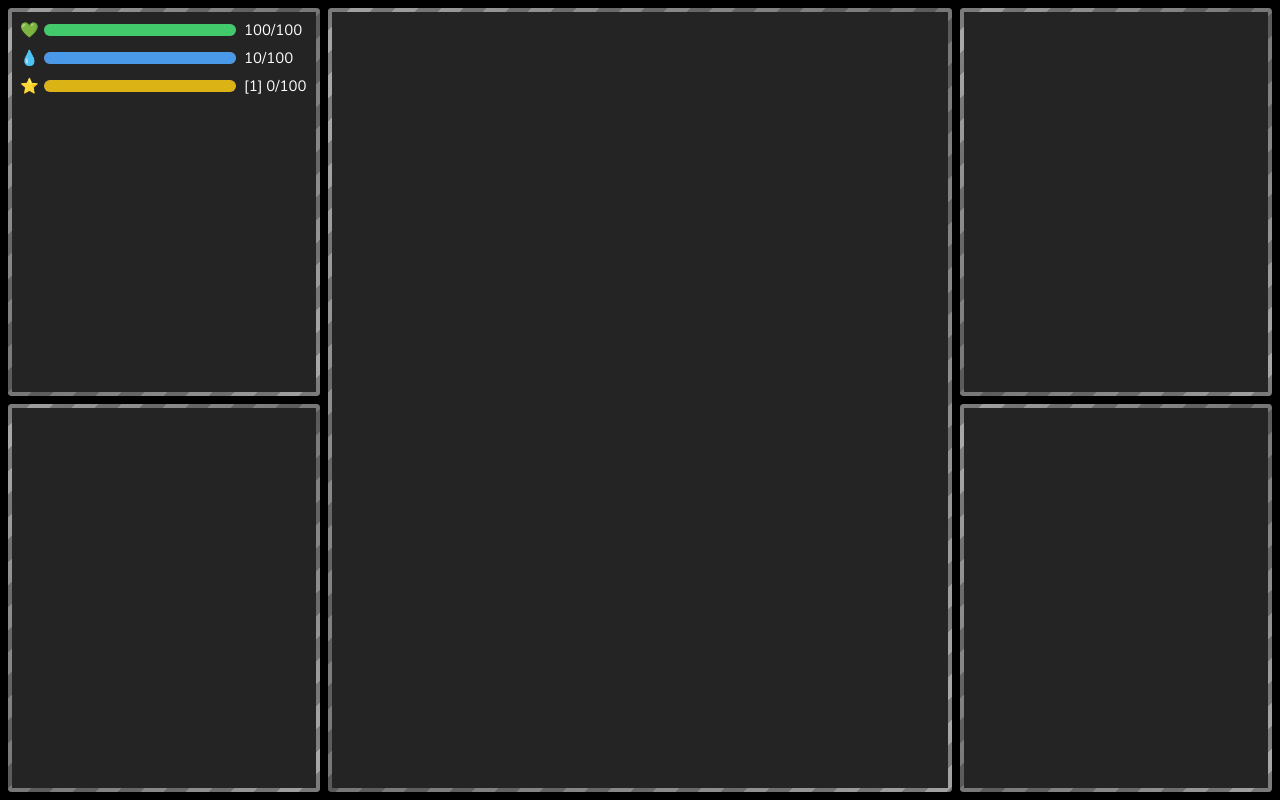
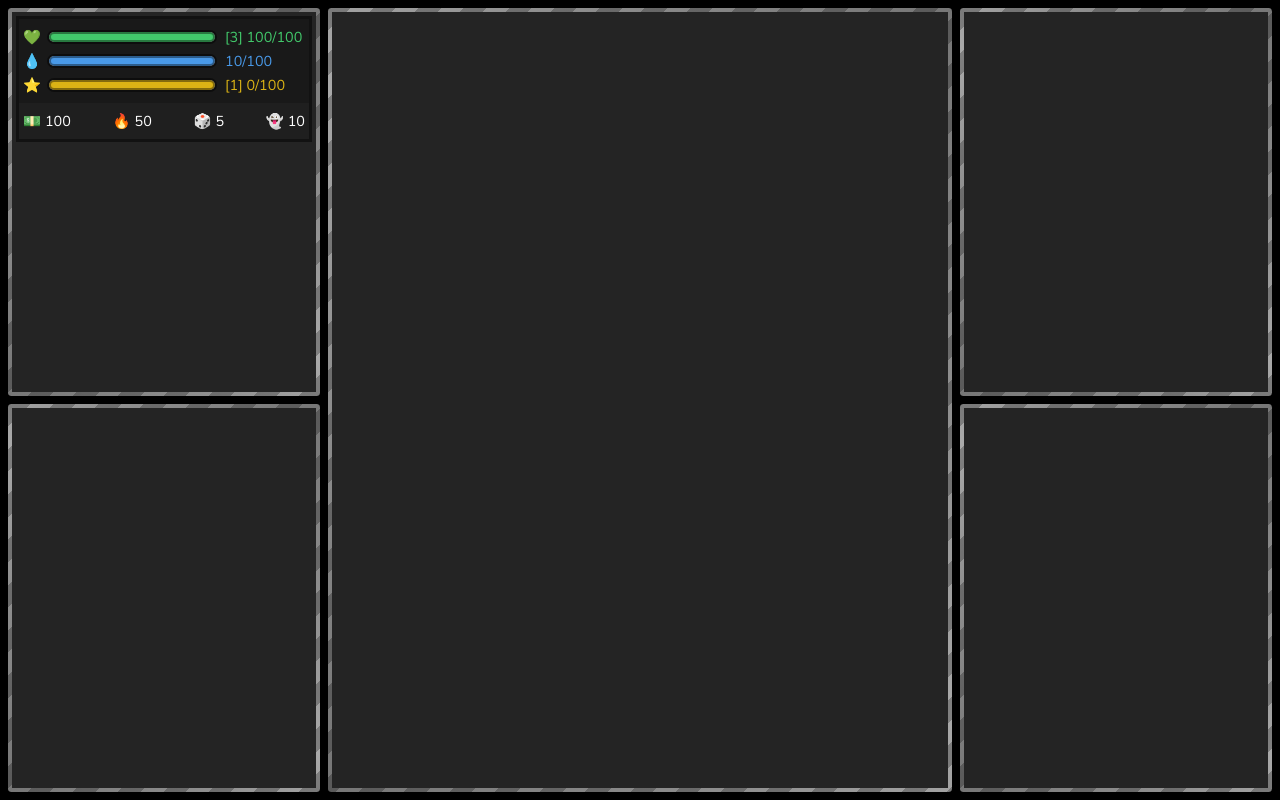
Before and after one commit to ProDreVil/Super-Snaders, a Flask app: page / in a window 1280 px wide. Run offline with Flask 3, Linux system fonts and the light colour scheme.

Commit message:
Updated the stats panel

```diff
--- a/web/static/css/panels.css
+++ b/web/static/css/panels.css
@@ -22,6 +22,7 @@
     --pattern-border-radius: 0.2rem;
     background-color: var(--panel-bg);
     border-radius: var(--pattern-border-radius);
+    font-size: 0.9rem;
     padding: 0.5rem;
     min-width: 0;
 }
--- a/web/static/css/status.css
+++ b/web/static/css/status.css
@@ -1,13 +1,28 @@
 .stats-area {
-    gap: 0.5rem;
-    margin: 0.25rem;
+    border: 0.2rem solid rgba(0, 0, 0, 0.5);
 }
 
-.stats {
+.stat {
     display: grid;
-    grid-template-columns: 1rem minmax(0, 1fr) 4rem;
+    grid-template-columns: 1rem minmax(0, 1fr) 5rem;
     align-items: center;
     gap: 0.5rem;
+}
+
+.resource-stats {
+    background-color: rgba(0, 0, 0, 0.3);
+    padding: 0.5rem 0.25rem;
+    gap: 0.25rem;
+}
+
+.quick-access-stats {
+    justify-content: space-between;
+    background-color: rgba(0, 0, 0, 0.15);
+    padding: 0.5rem 0.25rem;
+}
+
+.quick-access-stat {
+    gap: 0.25rem;
 }
 
 .stat-icon {
@@ -16,29 +31,37 @@
 }
 
 .stat-bar {
-    height: 0.75rem;
+    height: 0.9rem;
     background-color: var(--panel-border);
+    border: 0.15rem solid rgba(0, 0, 0, 0.9);
     border-radius: 1rem;
     overflow: hidden;
 }
 
 .stat-progress {
-    border-radius: inherit;
-}
-
-.stat-progress.health {
-    background-color: var(--health-color);
-}
-
-.stat-progress.mana {
-    background-color: var(--mana-color);
-}
-
-.stat-progress.exp {
-    background-color: var(--exp-color);
+    background-color: var(--stat-color);
+    border-radius: 1rem;
+    border: 0.15rem solid color-mix(in srgb, var(--stat-color), black 40%);
 }
 
 .stat-value {
     margin: 0;
     white-space: nowrap;
 }
+
+.stat-value.important {
+    color: var(--stat-color);
+}
+
+.important-stats {
+    justify-content: space-between;
+    gap: 0.5rem;
+}
+
+.important-stat {
+    gap: 0.25rem;
+}
+
+.stat.health { --stat-color: var(--health-color); }
+.stat.mana { --stat-color: var(--mana-color); }
+.stat.exp { --stat-color: var(--exp-color); }
--- a/web/templates/components/status.html
+++ b/web/templates/components/status.html
@@ -1,31 +1,49 @@
 <aside class="status-container container-panel pattern-border">
-    <div class="stats-area flex-col" id="primary-stats">
-        <div class="stats">
+    <div class="stats-area flex-col">
+        <div class="resource-stats flex-col">
+            <div class="stat health">
                 <div class="stat-icon">💚</div>
                 <div class="stat-bar flex-1">
-                <div class="stat-progress health w-full h-full"></div>
+                    <div class="stat-progress w-full h-full"></div>
                 </div>
-            <p class="stat-value">100/100</p>
+                <p class="stat-value important">[3] 100/100</p>
             </div>
-
-        <div class="stats">
+            <div class="stat mana">
                 <div class="stat-icon">💧</div>
                 <div class="stat-bar flex-1">
-                <div class="stat-progress mana w-full h-full"></div>
+                    <div class="stat-progress w-full h-full"></div>
                 </div>
-            <p class="stat-value">10/100</p>
+                <p class="stat-value important">10/100</p>
             </div>
-
-        <div class="stats">
+            <div class="stat exp">
                 <div class="stat-icon">⭐</div>
                 <div class="stat-bar flex-1">
-                <div class="stat-progress exp w-full h-full"></div>
+                    <div class="stat-progress w-full h-full"></div>
                 </div>
-            <p class="stat-value">[1] 0/100</p>
+                <p class="stat-value important">[1] 0/100</p>
+            </div>
+        </div>
+        <div class="quick-access-stats flex-row flex-centered flex-nowrap">
+            <div class="quick-access-stat flex-row flex-centered">
+                <div class="stat-icon">💵</div>
+                <p class="stat-value">100</p>
+            </div>
+            <div class="quick-access-stat flex-row flex-centered">
+                <div class="stat-icon">🔥</div>
+                <p class="stat-value">50</p>
+            </div>
+            <div class="quick-access-stat flex-row flex-centered">
+                <div class="stat-icon">🎲</div>
+                <p class="stat-value">5</p>
+            </div>
+            <div class="quick-access-stat flex-row flex-centered">
+                <div class="stat-icon">👻</div>
+                <p class="stat-value">10</p>
+            </div>
         </div>
     </div>
 
-    <div class="effect-area flex-row">
+    <div class="effects-area flex-row">
         <div class="effect-icon"></div>
     </div>
 </aside>
```
Lines whose indentation alone changed are shown as unchanged.
